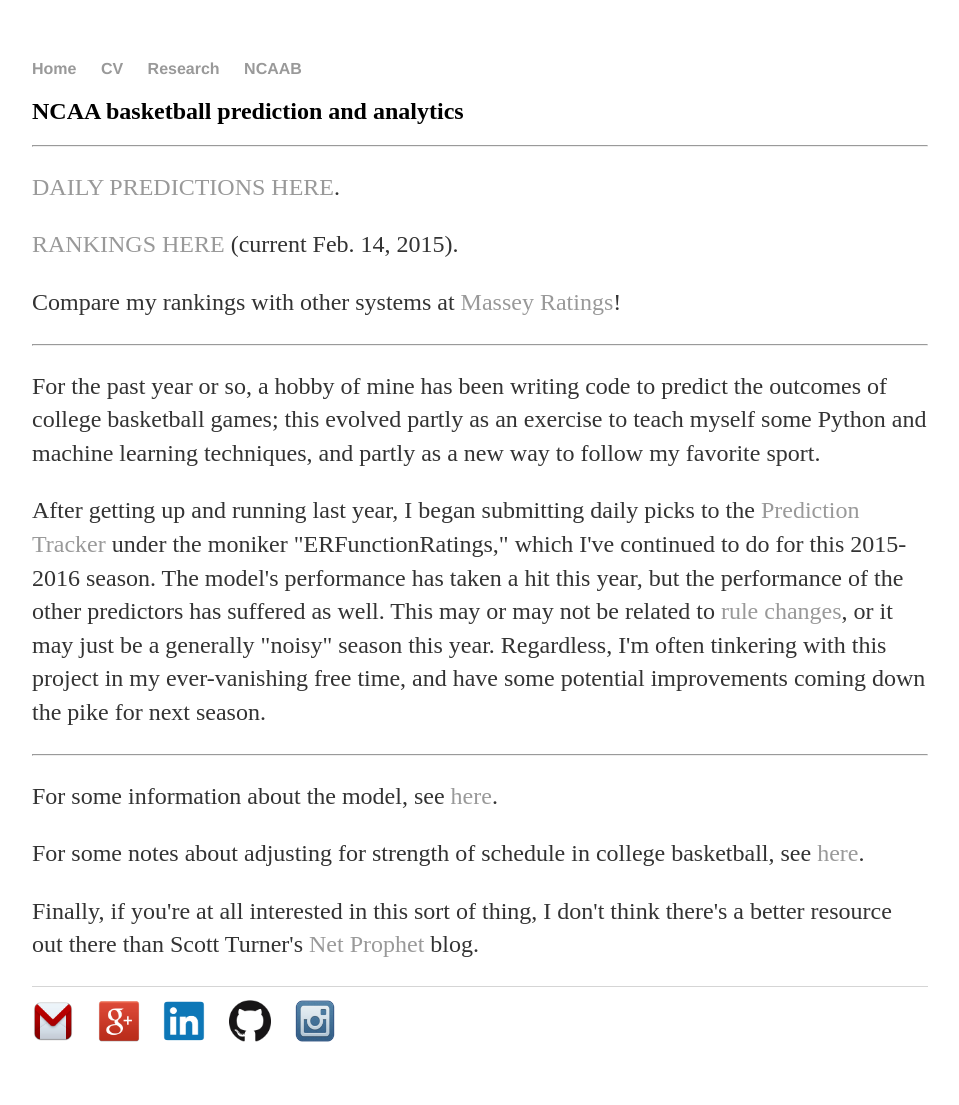
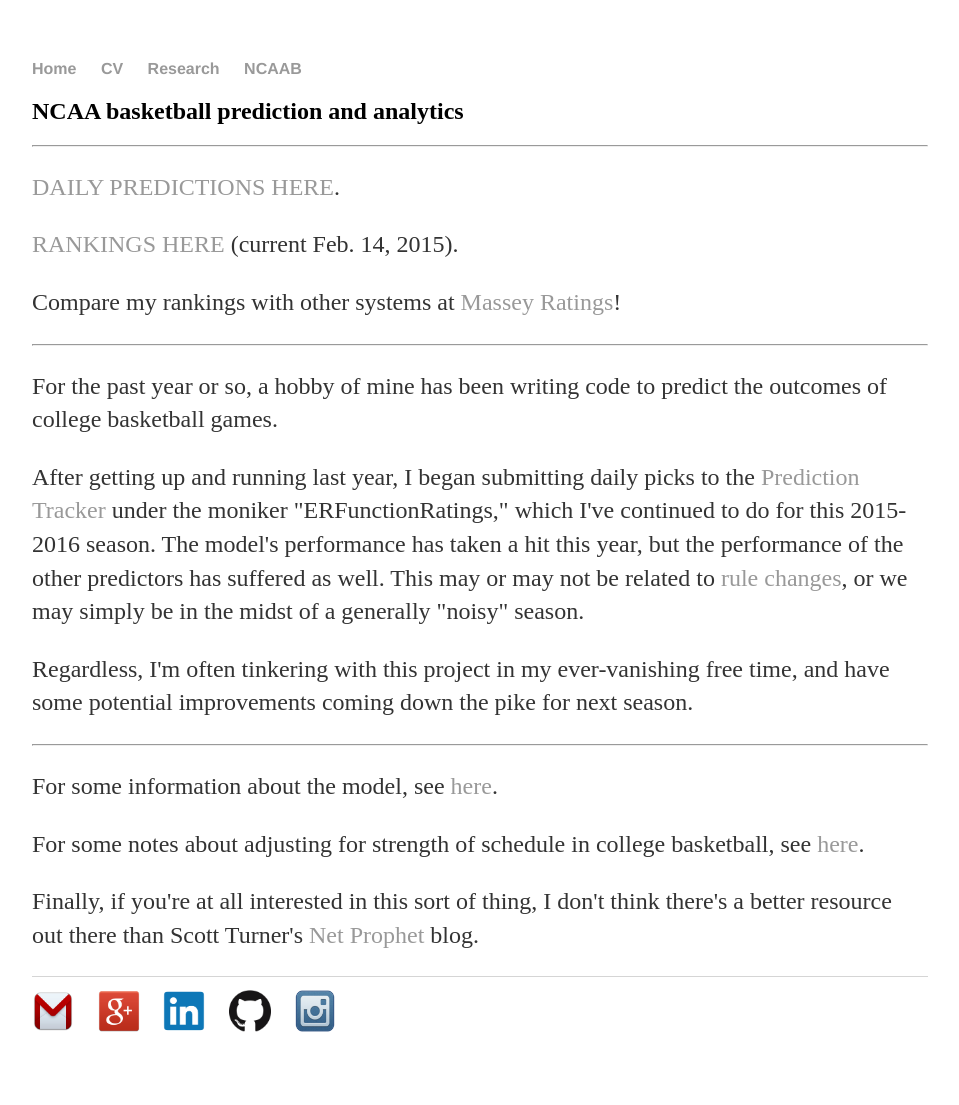
Before and after one commit to erikrforseth/erikrforseth.github.io, a Jekyll site: the page built from basketball/index.html, in a window 1280 px wide. Shown: the whole page, without its empty margins (160-1119 px from the left). Built offline with Jekyll 4.4.1, drawn with Linux system fonts in a browser that asks for light colours.

Commit message:
Updates to basketball index.

```diff
--- a/basketball/index.html
+++ b/basketball/index.html
@@ -11,9 +11,10 @@
   <p> Compare my rankings with other systems at <a href="http://www.masseyratings.com/cb/compare.htm">Massey Ratings</a>!</p>
   <hr>
 
-  <p>For the past year or so, a hobby of mine has been writing code to predict the outcomes of college basketball games; this evolved partly as an exercise to teach myself some Python and machine learning techniques, and partly as a new way to follow my favorite sport.</p>
+  <p>For the past year or so, a hobby of mine has been writing code to predict the outcomes of college basketball games.</p>
 
-  <p>After getting up and running last year, I began submitting daily picks to the <a href="http://www.thepredictiontracker.com/basketball.php">Prediction Tracker</a> under the moniker "ERFunctionRatings," which I've continued to do for this 2015-2016 season. The model's performance has taken a hit this year, but the performance of the other predictors has suffered as well. This may or may not be related to <a href="http://www.ncaa.com/news/basketball-men/article/2015-06-08/ncaa-changes-shot-clock-30-seconds-makes-other-changes-game">rule changes</a>, or it may just be a generally "noisy" season this year. Regardless, I'm often tinkering with this project in my ever-vanishing free time, and have some potential improvements coming down the pike for next season.</p>
+  <p>After getting up and running last year, I began submitting daily picks to the <a href="http://www.thepredictiontracker.com/basketball.php">Prediction Tracker</a> under the moniker "ERFunctionRatings," which I've continued to do for this 2015-2016 season. The model's performance has taken a hit this year, but the performance of the other predictors has suffered as well. This may or may not be related to <a href="http://www.ncaa.com/news/basketball-men/article/2015-06-08/ncaa-changes-shot-clock-30-seconds-makes-other-changes-game">rule changes</a>, or we may simply be in the midst of a generally "noisy" season.</p>
+  <p>Regardless, I'm often tinkering with this project in my ever-vanishing free time, and have some potential improvements coming down the pike for next season.</p>
   <hr>
   <p> For some information about the model, see <a href="/basketball/model">here</a>. </p>
   <p> For some notes about adjusting for strength of schedule in college basketball, see <a href="/basketball/rpi">here</a>.</p>
```
